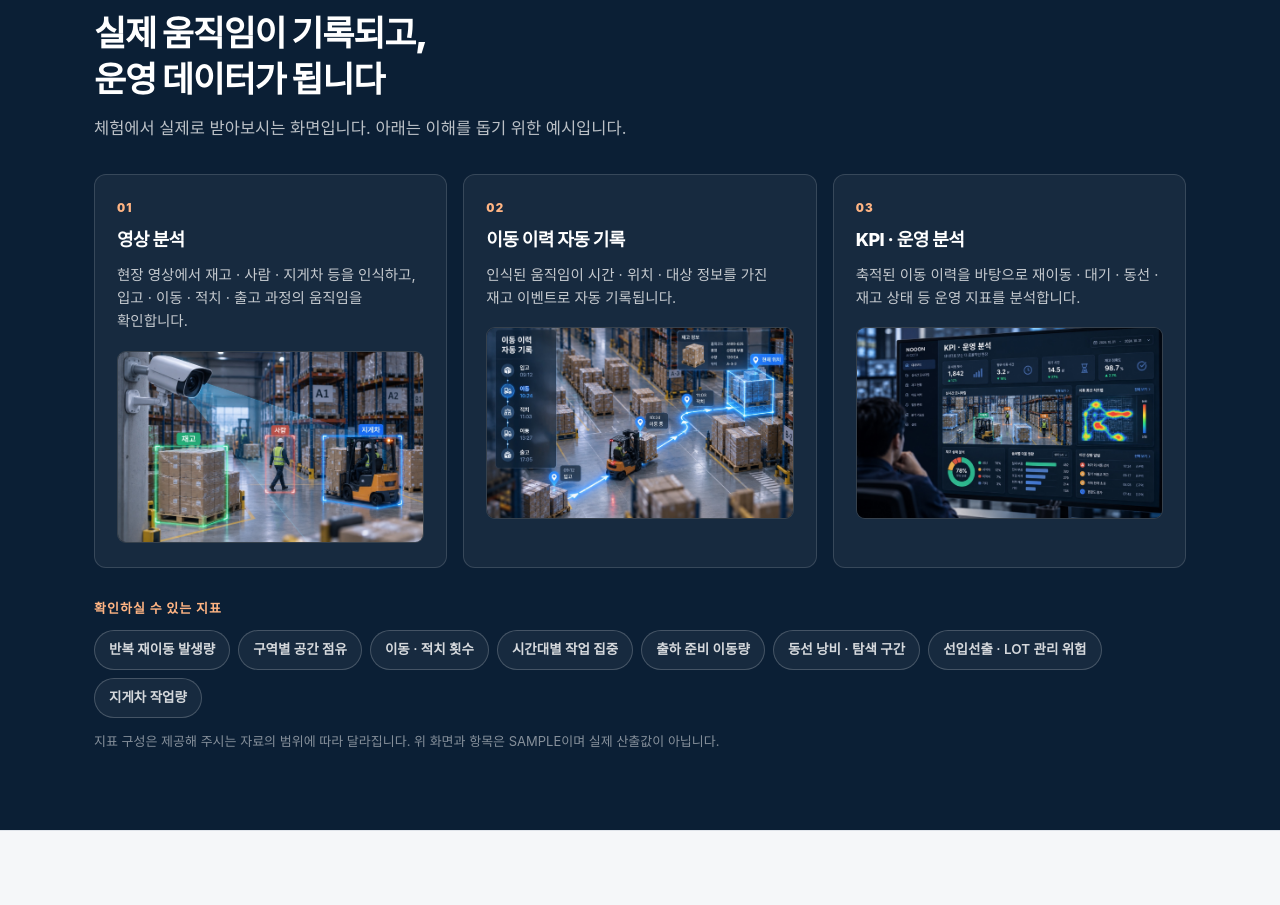
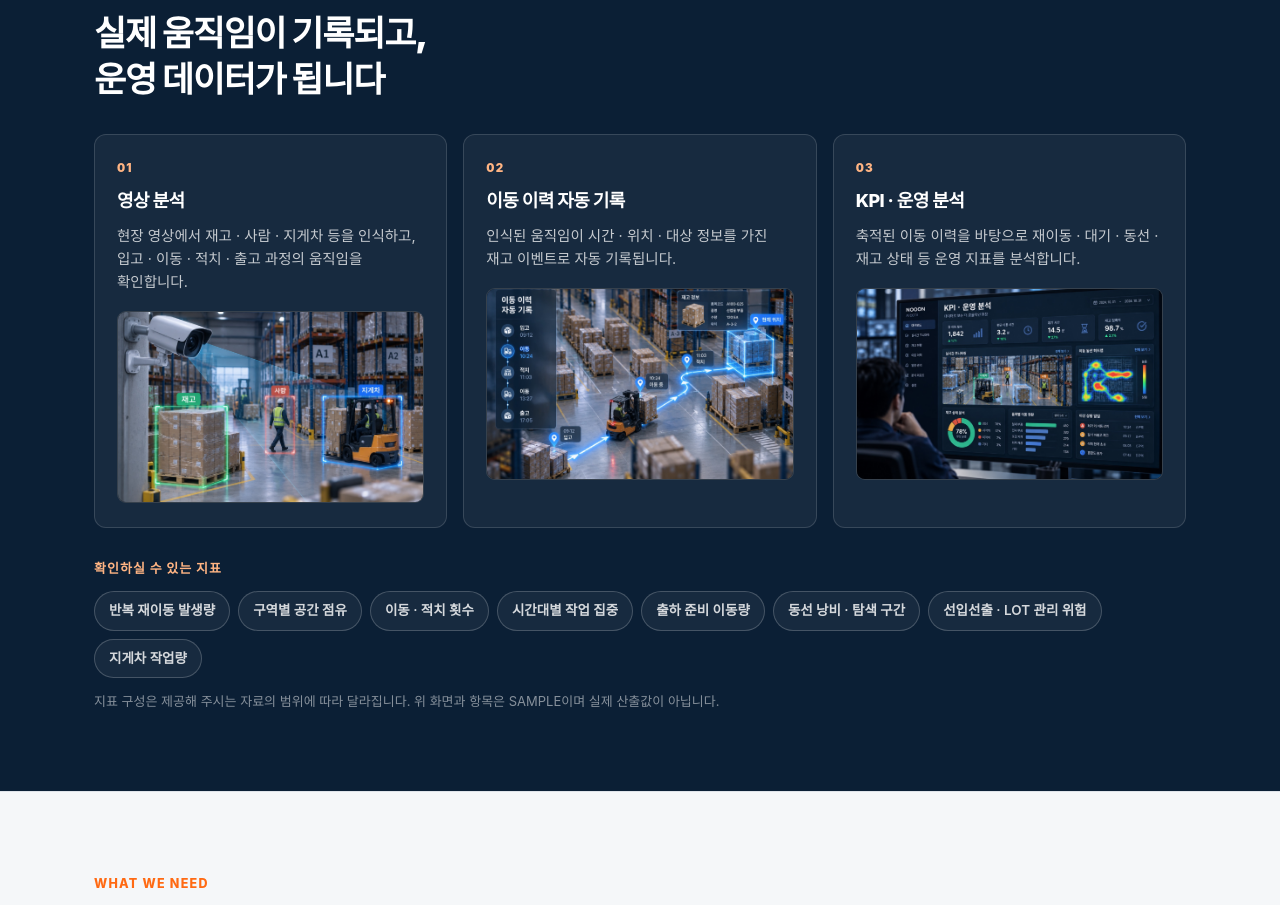
Before and after one commit to tccinsmkt/nooon, a website: page index.html in a window 1280 px wide. Shown: the part 2828-3733 px from the top of the page. Drawn offline with Linux system fonts and the light colour scheme.

Commit message:
SAMPLE RESULT 리드 문구 삭제
"체험에서 실제로 받아보시는 화면입니다. 아래는 이해를 돕기 위한 예시입니다."
제거. SAMPLE 배지와 하단 고지가 예시임을 이미 밝히고 있다.

Co-Authored-By: Claude Opus 5 <noreply@anthropic.com>

```diff
--- a/index.html
+++ b/index.html
@@ -517,7 +517,6 @@ footer .slogan{font-weight:700;color:rgba(255,255,255,.85);font-size:15px}
       <span class="badge-sample">SAMPLE</span>
     </div>
     <h2 style="margin-top:14px">실제 움직임이 기록되고,<br>운영 데이터가 됩니다</h2>
-    <p class="lead">체험에서 실제로 받아보시는 화면입니다. 아래는 이해를 돕기 위한 예시입니다.</p>
 
     <div class="stages">
       <div class="stage">
```
Also changed, not shown: src/index.html (+0 -1 lines).
